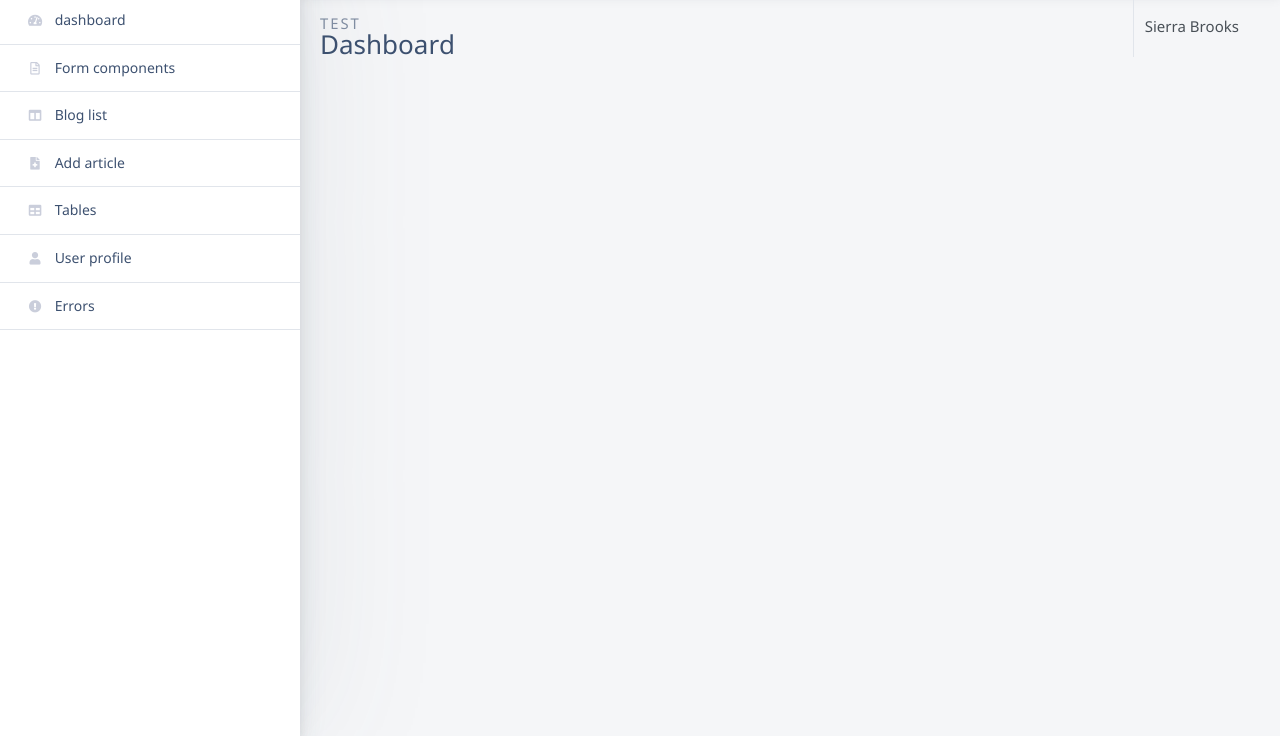
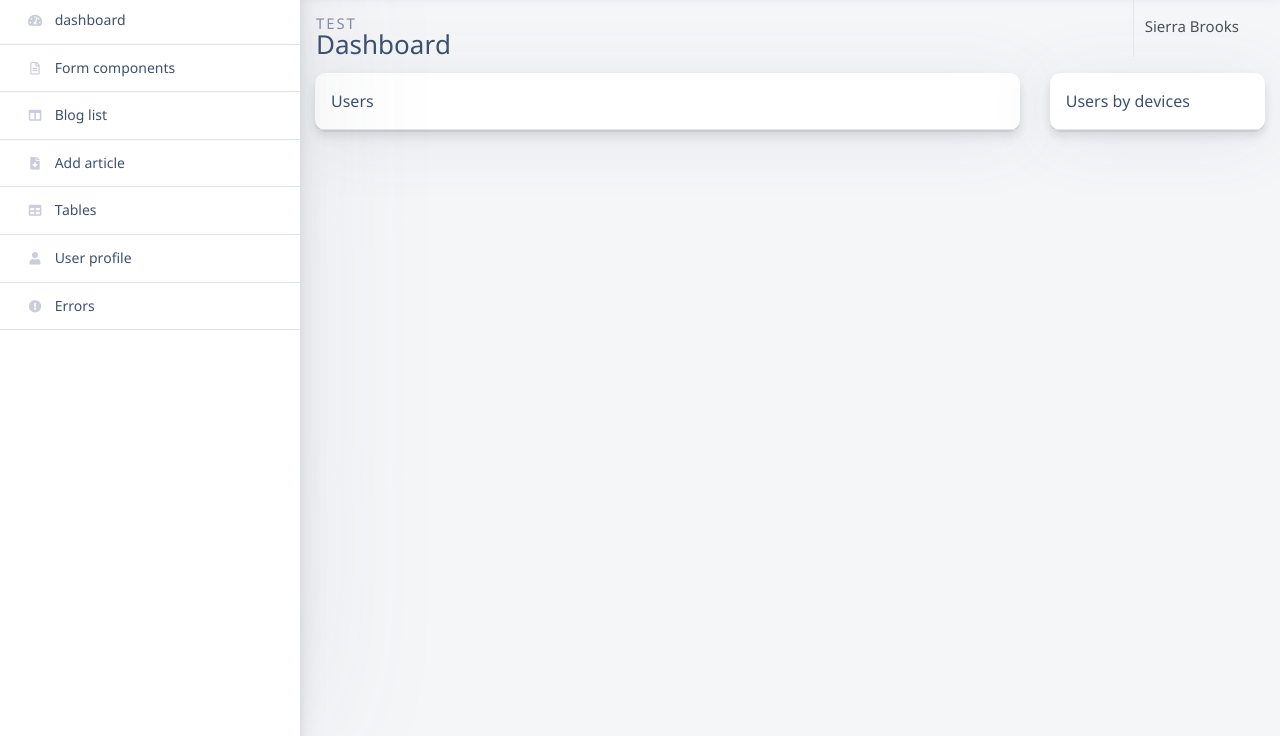
Before and after one commit to Ribs-organization/RibsAdminBundle-templates, a website: page public/index.html in a window 1280 px wide. Shown: the part 64-800 px from the top of the page. Drawn offline with Linux system fonts and the light colour scheme.

Commit message:
[func] create visual of page block [edit] id of main header

```diff
--- a/public/index.html
+++ b/public/index.html
@@ -56,7 +56,7 @@
 				</li>
 			</ul>
 		</nav>
-		<header>
+		<header id="main">
 			<form action="">
 				<i class="fas fa-search"></i>
 				<input type="text" placeholder="Recherche quelque chose">
@@ -68,8 +68,27 @@
 		</header>
 		<main>
 			<div class="ribs-container-fluid">
-				<span class="subtitle">test</span>
-				<h3 class="page-title">Dashboard</h3>
+				<div class="page-title">
+					<span>test</span>
+					<h3>Dashboard</h3>
+				</div>
+
+				<div class="row">
+					<div class="cxs-12 cmd-9">
+						<div class="block">
+							<header>
+								<h6>Users</h6>
+							</header>
+						</div>
+					</div>
+					<div class="cxs-12 cmd-3">
+						<div class="block">
+							<header>
+								<h6>Users by devices</h6>
+							</header>
+						</div>
+					</div>
+				</div>
 			</div>
 		</main>
 	</body>
--- a/source/scss/header.scss
+++ b/source/scss/header.scss
@@ -1,4 +1,4 @@
-header {
+header#main {
     height: 3.75rem;
     margin-left: 300px;
     box-shadow: 0 0.125rem 0.625rem $header-box-shadow;
--- a/source/scss/main.scss
+++ b/source/scss/main.scss
@@ -1,5 +1,9 @@
 main {
-    .subtitle {
+    .page-title {
+        padding-bottom: 1rem;
+        padding-left: 1rem;
+
+        span {
             letter-spacing: .125rem;
             color: $main-page-subtitle-color;
             font-size: .925rem;
@@ -7,7 +11,7 @@ main {
             display: block;
         }
 
-    .page-title {
+        h3 {
             font-size: 1.625rem;
             font-weight: 500;
             line-height: 1;
@@ -16,3 +20,25 @@ main {
             color: $main-page-title-color;
         }
     }
+
+    .block {
+        background: $main-block-background;
+        box-shadow: 0 2px 0 $main-block-shadow,
+            0 4px 8px $main-block-shadow1,
+            0 10px 10px $main-block-shadow2,
+            0 7px 70px $main-block-shadow3;
+        border-radius: .625rem;
+
+        header {
+            padding: 1rem 1rem;
+            border-bottom: 1px solid $main-block-header-border;
+
+            h6 {
+                font-weight: 500;
+                font-size: 1rem;
+                line-height: 1.5rem;
+                color: $main-block-header-title-color;
+            }
+        }
+    }
+}
--- a/source/scss/style.scss
+++ b/source/scss/style.scss
@@ -17,7 +17,7 @@ body {
 
 main {
     margin-top: 20px;
-    margin-left: 320px;
+    margin-left: 300px;
 }
 
 h1 {
--- a/source/scss/variables.scss
+++ b/source/scss/variables.scss
@@ -42,3 +42,12 @@ $header-notification-icon-color: #c3c7cc;
 /* ------ MAIN------*/
 $main-page-title-color: #3d5170;
 $main-page-subtitle-color: #818ea3;
+
+/* -- block --*/
+$main-block-background: #ffffff;
+$main-block-shadow: rgba(90,97,105,.11);
+$main-block-shadow1: rgba(90,97,105,.12);
+$main-block-shadow2: rgba(90,97,105,.06);
+$main-block-shadow3: rgba(90,97,105,.1);
+$main-block-header-border: #e1e5eb;
+$main-block-header-title-color: #3d5170;
```
Also changed, not shown: dist/css/style.min.css. Lines whose indentation alone changed are shown as unchanged.
